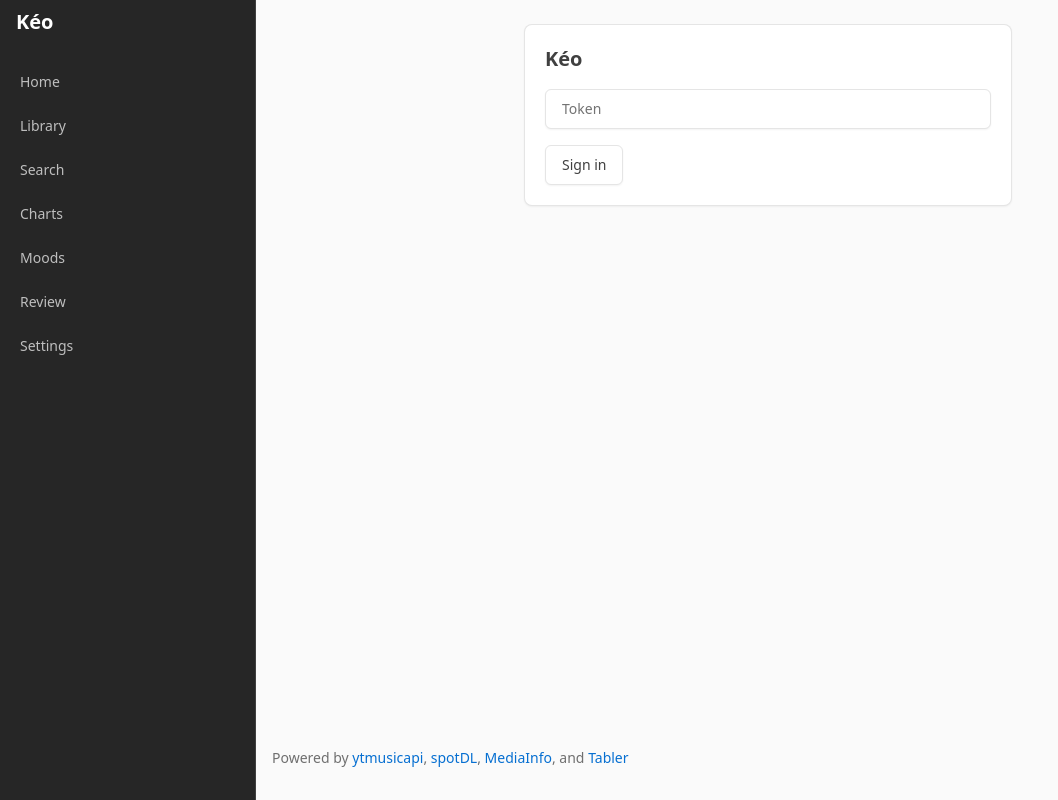
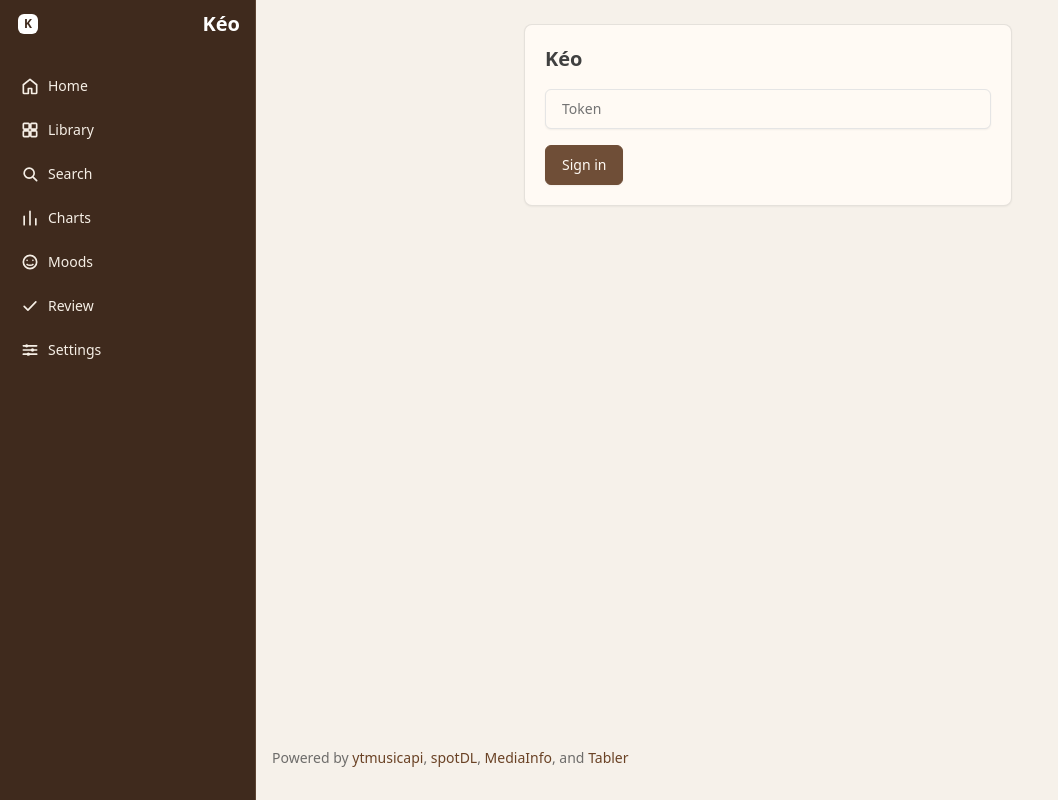
Before and after one commit to ngdtam/keo, a Python web app: template src/keo/web/templates/login.html in a window 1280 px wide. Shown: the whole page, without its empty margins (0-1058 px from the left). Run offline with Jinja, Linux system fonts and the light colour scheme; the template is opened without the code that fills it, so the values that code supplies are empty.

Commit message:
Give the pages the brown paper background the library cards were drawn for, and an icon on each nav link.

```diff
--- /dev/null
+++ b/src/keo/web/static/keo.css
@@ -0,0 +1,138 @@
+:root {
+  --tblr-primary: oklch(45% 0.07 55deg);
+  --tblr-primary-rgb: 111, 72, 42;
+  --tblr-link-color: oklch(42% 0.07 55deg);
+  --tblr-link-hover-color: oklch(34% 0.06 55deg);
+  --tblr-body-bg: #f6f1ea;
+  --tblr-bg-surface: #fffaf4;
+  --tblr-red: oklch(55% 0.19 27deg);
+  --tblr-green: oklch(50% 0.13 150deg);
+  --tblr-yellow: oklch(82% 0.16 95deg);
+}
+
+body {
+  background-color: #f6f1ea;
+}
+
+.page-body {
+  background-color: #f6f1ea;
+}
+
+.navbar[data-bs-theme="dark"] {
+  background-color: #3f2a1d;
+  --tblr-bg-surface: #3f2a1d;
+  --tblr-body-color: #f6efe6;
+  --tblr-border-color: #5c4332;
+  --tblr-primary: #c4a484;
+  --tblr-navbar-active-bg: #5c4033;
+}
+
+.navbar[data-bs-theme="dark"] .nav-link {
+  color: #f6efe6;
+}
+
+.navbar[data-bs-theme="dark"] .nav-link.active,
+.navbar[data-bs-theme="dark"] .nav-link:hover {
+  color: #fffaf4;
+  background-color: #5c4033;
+}
+
+.navbar-brand {
+  display: flex;
+  align-items: center;
+  gap: 0.5rem;
+}
+
+.navbar-nav .nav-link {
+  display: flex;
+  align-items: center;
+  gap: 0.5rem;
+}
+
+.navbar-nav .nav-link svg {
+  width: 1.25rem;
+  height: 1.25rem;
+  flex: none;
+}
+
+.btn {
+  --tblr-btn-color: #fffaf4;
+  --tblr-btn-bg: #6f4e37;
+  --tblr-btn-border-color: #6f4e37;
+  --tblr-btn-hover-color: #fffaf4;
+  --tblr-btn-hover-bg: #5c4033;
+  --tblr-btn-hover-border-color: #5c4033;
+  --tblr-btn-active-color: #fffaf4;
+  --tblr-btn-active-bg: #4a3324;
+  --tblr-btn-active-border-color: #4a3324;
+  background-color: #6f4e37;
+  border-color: #6f4e37;
+  color: #fffaf4;
+  transition: color .15s ease-in-out, background-color .15s ease-in-out, border-color .15s ease-in-out, outline-color .15s ease-in-out, box-shadow .15s ease-in-out, transform 90ms ease;
+}
+
+.btn:active {
+  transform: translateY(1px) scale(0.985);
+}
+
+.btn:hover {
+  background-color: #5c4033;
+  border-color: #5c4033;
+  color: #fffaf4;
+}
+
+.btn.active {
+  background-color: #4a3324;
+  border-color: #4a3324;
+  color: #fffaf4;
+}
+
+.library-grid .card {
+  display: flex;
+  flex-direction: column;
+}
+
+.library-grid .card > [data-status] {
+  height: 0.35rem;
+  margin-top: auto;
+}
+
+.library-grid .ratio {
+  overflow: hidden;
+}
+
+.library-grid .ratio img {
+  transition: transform 400ms ease;
+}
+
+.library-grid .card-link:focus-visible .ratio img {
+  transform: scale(1.02);
+}
+
+@media (hover: hover) and (pointer: fine) {
+  .library-grid .card {
+    transition: transform 120ms ease;
+  }
+
+  .library-grid .card:hover {
+    transform: translateY(-2px);
+    transition-duration: 180ms;
+  }
+
+  .library-grid .card:hover .ratio img {
+    transform: scale(1.02);
+    transition-duration: 600ms;
+  }
+}
+
+@media (prefers-reduced-motion: reduce) {
+  .library-grid .card,
+  .library-grid .ratio img,
+  .btn,
+  .library-grid .card:hover,
+  .library-grid .card-link:focus-visible .ratio img,
+  .btn:active {
+    transform: none;
+    transition: none;
+  }
+}
--- a/src/keo/web/templates/base.html
+++ b/src/keo/web/templates/base.html
@@ -5,6 +5,7 @@
   <meta name="viewport" content="width=device-width, initial-scale=1">
   <title>{% block title %}Kéo{% endblock %}</title>
   <link rel="stylesheet" href="/static/tabler.min.css">
+  <link rel="stylesheet" href="/static/keo.css">
 </head>
 <body>
   {% set path = request.url.path %}
@@ -15,16 +16,16 @@
         <button class="navbar-toggler" type="button" data-bs-toggle="collapse" data-bs-target="#sidebar-menu" aria-controls="sidebar-menu" aria-expanded="false" aria-label="Open menu">
           <span class="navbar-toggler-icon"></span>
         </button>
-        <a href="/" class="navbar-brand">Kéo</a>
+        <a href="/" class="navbar-brand"><svg xmlns="http://www.w3.org/2000/svg" width="24" height="24" viewBox="0 0 24 24" aria-hidden="true"><rect x="2" y="2" width="20" height="20" rx="6" fill="currentColor"/><text x="12" y="16" text-anchor="middle" font-size="12" font-family="ui-sans-serif, system-ui, sans-serif" fill="#3f2a1d">K</text></svg>Kéo</a>
         <div class="collapse navbar-collapse" id="sidebar-menu">
           <ul class="navbar-nav pt-lg-3">
-            <li class="nav-item"><a class="nav-link{% if path == '/' %} active{% endif %}" href="/" {% if path == '/' %}aria-current="page"{% endif %}>Home</a></li>
-            <li class="nav-item"><a class="nav-link{% if path.startswith('/library') %} active{% endif %}" href="/library" {% if path.startswith('/library') %}aria-current="page"{% endif %}>Library</a></li>
-            <li class="nav-item"><a class="nav-link{% if path == '/search' %} active{% endif %}" href="/search" {% if path == '/search' %}aria-current="page"{% endif %}>Search</a></li>
-            <li class="nav-item"><a class="nav-link{% if path == '/charts' or path.startswith('/playlists/') %} active{% endif %}" href="/charts" {% if path == '/charts' or path.startswith('/playlists/') %}aria-current="page"{% endif %}>Charts</a></li>
-            <li class="nav-item"><a class="nav-link{% if path == '/moods' or path.startswith('/moods/') %} active{% endif %}" href="/moods" {% if path == '/moods' or path.startswith('/moods/') %}aria-current="page"{% endif %}>Moods</a></li>
-            <li class="nav-item"><a class="nav-link{% if path == '/review' %} active{% endif %}" href="/review" {% if path == '/review' %}aria-current="page"{% endif %}>Review</a></li>
-            <li class="nav-item"><a class="nav-link{% if path == '/settings' %} active{% endif %}" href="/settings" {% if path == '/settings' %}aria-current="page"{% endif %}>Settings</a></li>
+            <li class="nav-item"><a class="nav-link{% if path == '/' %} active{% endif %}" href="/" {% if path == '/' %}aria-current="page"{% endif %}><svg xmlns="http://www.w3.org/2000/svg" width="24" height="24" viewBox="0 0 24 24" aria-hidden="true" fill="none" stroke="currentColor" stroke-width="2" stroke-linecap="round" stroke-linejoin="round"><path d="M4 10.5 12 4l8 6.5V20a1 1 0 0 1-1 1h-5v-6H10v6H5a1 1 0 0 1-1-1z"/></svg>Home</a></li>
+            <li class="nav-item"><a class="nav-link{% if path.startswith('/library') %} active{% endif %}" href="/library" {% if path.startswith('/library') %}aria-current="page"{% endif %}><svg xmlns="http://www.w3.org/2000/svg" width="24" height="24" viewBox="0 0 24 24" aria-hidden="true" fill="none" stroke="currentColor" stroke-width="2"><rect x="4" y="4" width="7" height="7" rx="1"/><rect x="13" y="4" width="7" height="7" rx="1"/><rect x="4" y="13" width="7" height="7" rx="1"/><rect x="13" y="13" width="7" height="7" rx="1"/></svg>Library</a></li>
+            <li class="nav-item"><a class="nav-link{% if path == '/search' %} active{% endif %}" href="/search" {% if path == '/search' %}aria-current="page"{% endif %}><svg xmlns="http://www.w3.org/2000/svg" width="24" height="24" viewBox="0 0 24 24" aria-hidden="true" fill="none" stroke="currentColor" stroke-width="2" stroke-linecap="round"><circle cx="11" cy="11" r="6"/><path d="m16 16 4 4"/></svg>Search</a></li>
+            <li class="nav-item"><a class="nav-link{% if path == '/charts' or path.startswith('/playlists/') %} active{% endif %}" href="/charts" {% if path == '/charts' or path.startswith('/playlists/') %}aria-current="page"{% endif %}><svg xmlns="http://www.w3.org/2000/svg" width="24" height="24" viewBox="0 0 24 24" aria-hidden="true" fill="none" stroke="currentColor" stroke-width="2" stroke-linecap="round"><path d="M5 20V10M12 20V4M19 20v-7"/></svg>Charts</a></li>
+            <li class="nav-item"><a class="nav-link{% if path == '/moods' or path.startswith('/moods/') %} active{% endif %}" href="/moods" {% if path == '/moods' or path.startswith('/moods/') %}aria-current="page"{% endif %}><svg xmlns="http://www.w3.org/2000/svg" width="24" height="24" viewBox="0 0 24 24" aria-hidden="true" fill="none" stroke="currentColor" stroke-width="2" stroke-linecap="round"><circle cx="12" cy="12" r="8"/><path d="M8.5 10h.01M15.5 10h.01M8.5 15c1.2 1.2 5.8 1.2 7 0"/></svg>Moods</a></li>
+            <li class="nav-item"><a class="nav-link{% if path == '/review' %} active{% endif %}" href="/review" {% if path == '/review' %}aria-current="page"{% endif %}><svg xmlns="http://www.w3.org/2000/svg" width="24" height="24" viewBox="0 0 24 24" aria-hidden="true" fill="none" stroke="currentColor" stroke-width="2" stroke-linecap="round" stroke-linejoin="round"><path d="m5 12.5 4.5 4.5L19 7"/></svg>Review</a></li>
+            <li class="nav-item"><a class="nav-link{% if path == '/settings' %} active{% endif %}" href="/settings" {% if path == '/settings' %}aria-current="page"{% endif %}><svg xmlns="http://www.w3.org/2000/svg" width="24" height="24" viewBox="0 0 24 24" aria-hidden="true" fill="none" stroke="currentColor" stroke-width="2" stroke-linecap="round"><path d="M4 7h16M4 12h16M4 17h16"/><circle cx="8" cy="7" r="2" fill="currentColor" stroke="none"/><circle cx="15" cy="12" r="2" fill="currentColor" stroke="none"/><circle cx="10" cy="17" r="2" fill="currentColor" stroke="none"/></svg>Settings</a></li>
           </ul>
         </div>
       </div>
--- a/src/keo/web/templates/library.html
+++ b/src/keo/web/templates/library.html
@@ -8,7 +8,7 @@
     <input id="cover-size" type="range" min="96" max="320" step="8" value="160">
   </label>
 </div>
-<div class="d-flex flex-wrap gap-3">
+<div class="library-grid d-flex flex-wrap gap-3">
   {% for row in rows %}
   <div class="card" style="width: var(--cover, 160px)">
     <a href="{{ row.href }}" class="card-link">
```
